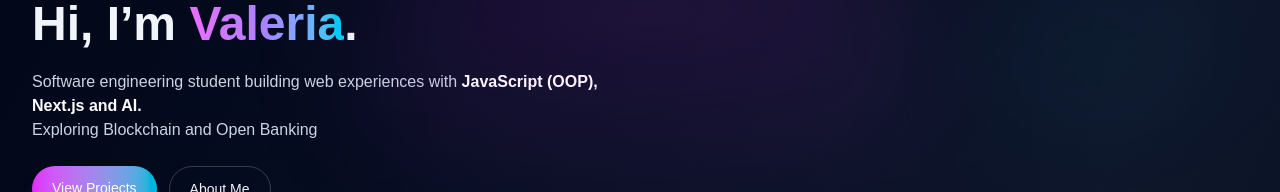
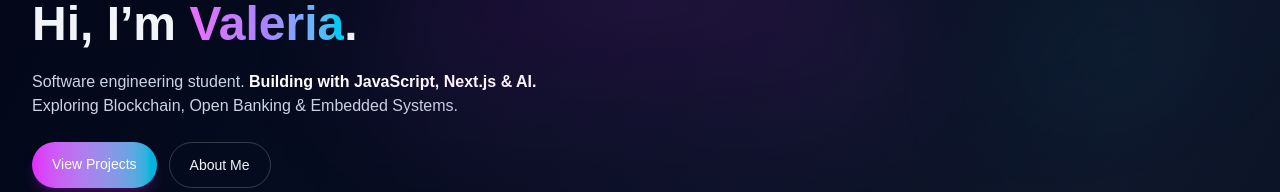
Before and after one commit to valleria-web/portfolio, a Next.js app: page / in a window 1280 px wide. Shown: the part 177-369 px from the top of the page. Built offline with nearby package versions, Linux system fonts and the light colour scheme.

Commit message:
description

```diff
--- a/app/layout.js
+++ b/app/layout.js
@@ -13,8 +13,9 @@
 });
 
 export const metadata = {
-  title: "Create Next App",
-  description: "Generated by create next app",
+  title: "VdSR Portfolio",
+  description:
+    "Hi, I’m Valeria — Software Engineering Student. Building with JavaScript, Next.js & AI. Exploring Blockchain, Open Banking & Embedded Systems.",
 };
 
 export default function RootLayout({ children }) {
--- a/app/page.js
+++ b/app/page.js
@@ -130,12 +130,10 @@
                 .
               </h1>
               <p className="mt-4 text-slate-300 max-w-prose">
-                Software engineering student building web experiences with{" "}
-                <strong className="text-white">JavaScript (OOP), Next.js and AI.</strong>
+                Software engineering student.{" "}
+                <strong className="text-white">Building with JavaScript, Next.js & AI.</strong>
                 <br />
-                Exploring Blockchain and Open Banking
-              </p>
-
+                Exploring Blockchain, Open Banking & Embedded Systems.</p>
               <div className="mt-6 flex flex-wrap gap-3">
                 <a
                   href="#projects"
```
